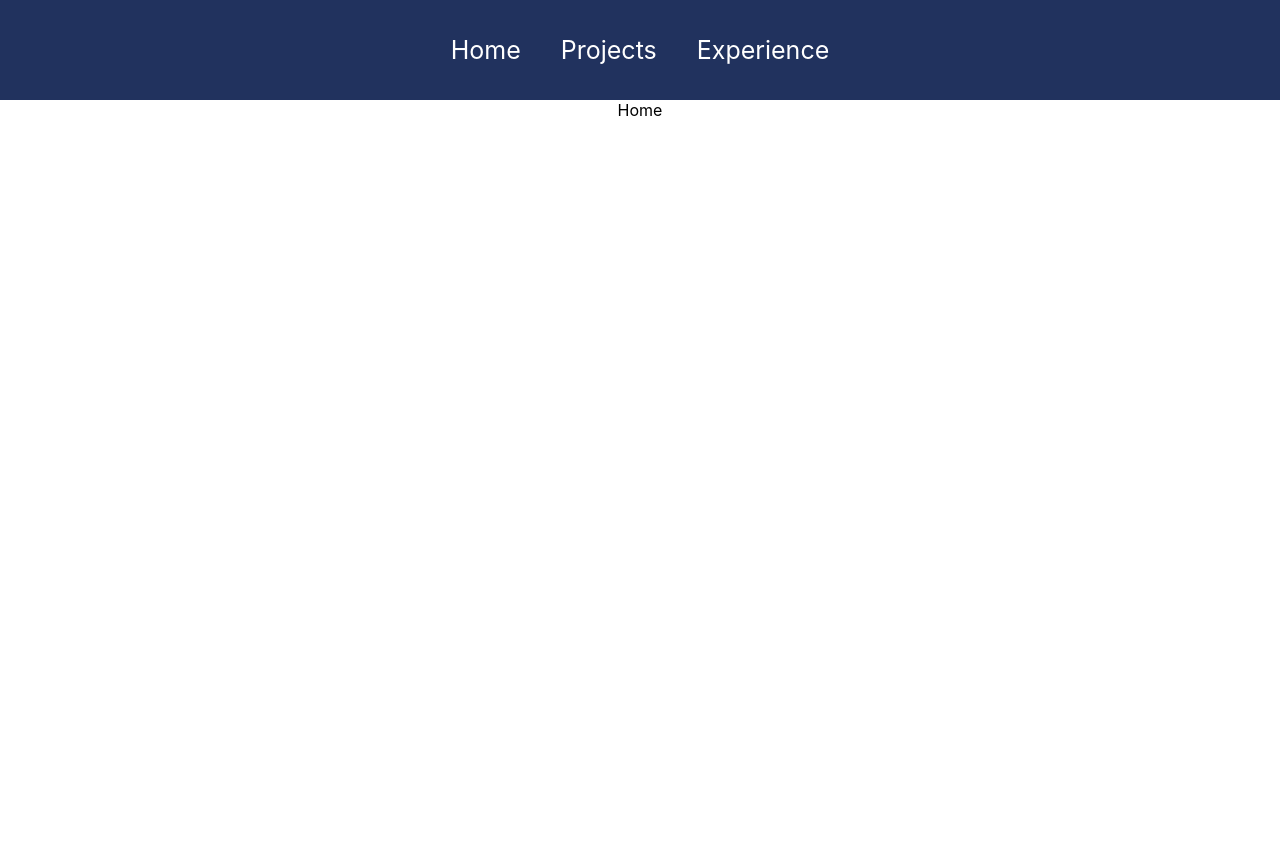
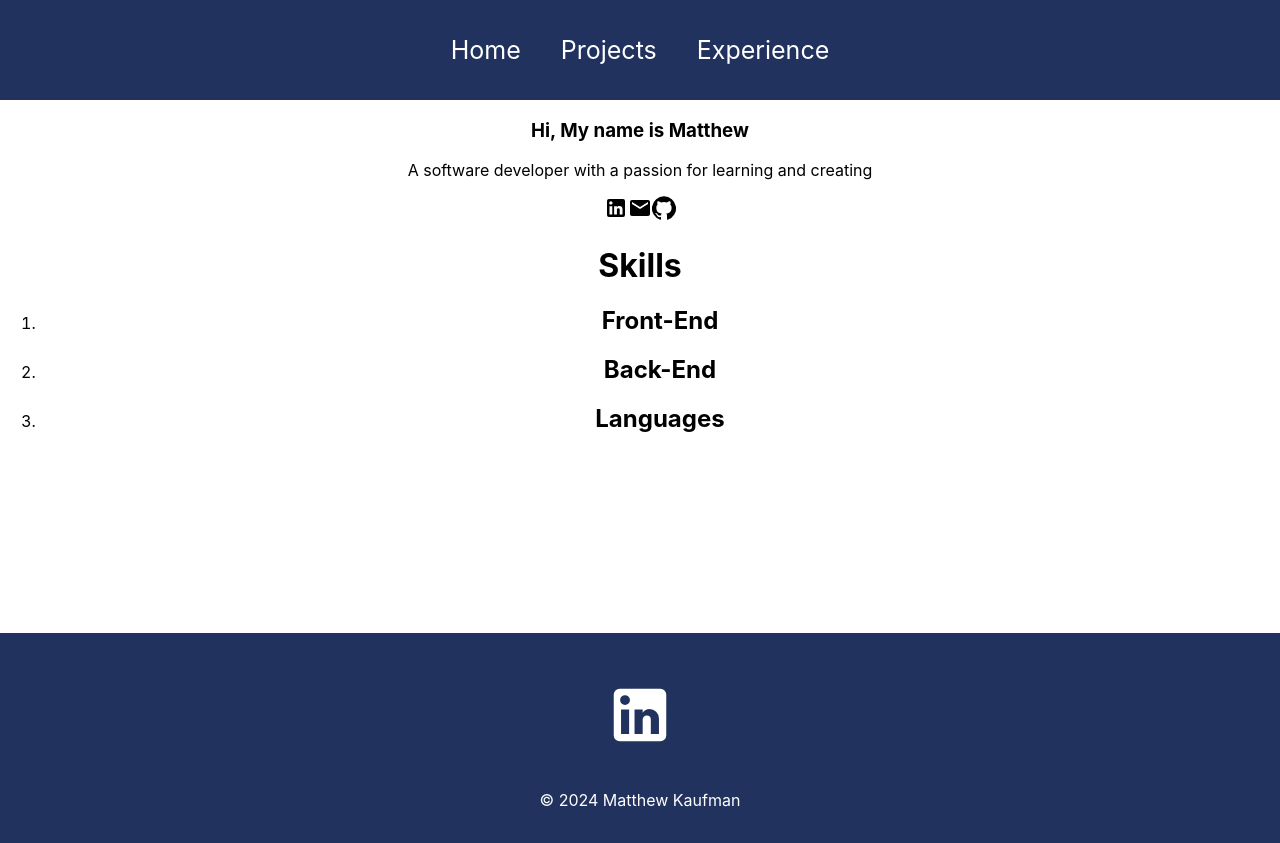
Before and after one commit to mkaufman385/personal-portfolio-site, a React (Create React App) app: page / in a window 1280 px wide. Before the commit the page ends 800 px from the top, so only its background shows below. Built offline with nearby package versions, Linux system fonts and the light colour scheme.

Commit message:
footer. home(wip), need to add skills list

```diff
--- a/src/App.js
+++ b/src/App.js
@@ -5,6 +5,7 @@ import Home from "./pages/Home";
 import Projects from "./pages/Projects";
 import Experience from "./pages/Experience";
 import Navbar from "./components/Navbar";
+import Footer from "./components/Footer";
 
 function App() {
   return (
@@ -16,6 +17,7 @@ function App() {
           <Route path="/projects" element={<Projects />} />
           <Route path="/experience" element={<Experience />} />
         </Routes>
+        <Footer />
       </Router>
     </div>
   );
--- /dev/null
+++ b/src/components/Footer.js
@@ -0,0 +1,18 @@
+import React from "react";
+import LinkedInIcon from "@material-ui/icons/LinkedIn";
+// import GithubIcon from "@material-ui/icons/GithubIcon";
+import "../styles/Footer.css";
+
+function Footer() {
+  return (
+    <div className="footer">
+      <div className="socialMedia">
+        <LinkedInIcon />
+        {/* <GithubIcon /> */}
+      </div>
+      <p>&copy; 2024 Matthew Kaufman</p>
+    </div>
+  );
+}
+
+export default Footer;
--- a/src/components/Navbar.js
+++ b/src/components/Navbar.js
@@ -1,15 +1,26 @@
-import React from "react";
-import { Link } from "react-router-dom";
+import React, { useEffect, useState } from "react";
+import { Link, useLocation } from "react-router-dom";
 import "../styles/Navbar.css";
-import Reorder from "@material-ui/icons/Reorder";
-// import Reorder from '@m'
+import ReorderIcon from "@material-ui/icons/Reorder";
 
 function Navbar() {
+  const [expandNavbar, setExpandNavbar] = useState(false);
+
+  const location = useLocation();
+
+  //USEEFFECT CLOSES HAMBURGER BUTTON AFTER MAKING A SELECTION
+  useEffect(() => {
+    setExpandNavbar(false);
+  }, [location]);
   return (
-    <div className="navbar">
+    <div className="navbar" id={expandNavbar ? "open" : "close"}>
       <div className="toggleButton">
-        <button>
-          <Reorder />
+        <button
+          onClick={() => {
+            setExpandNavbar((prev) => !prev);
+          }}
+        >
+          <ReorderIcon />
         </button>
       </div>
       <div className="links">
--- a/src/pages/Home.js
+++ b/src/pages/Home.js
@@ -1,7 +1,39 @@
 import React from "react";
+import LinkedInIcon from "@material-ui/icons/LinkedIn";
+import EmailIcon from "@material-ui/icons/Email";
+import GitHubIcon from "@material-ui/icons/GitHub";
 
 function Home() {
-  return <div>Home</div>;
+  return (
+    <div className="home">
+      <div className="about">
+        <h3>Hi, My name is Matthew</h3>
+        <div className="prompt">
+          <p>A software developer with a passion for learning and creating</p>
+          <LinkedInIcon />
+          <EmailIcon />
+          <GitHubIcon />
+        </div>
+      </div>
+      <div className="skills">
+        <h1>Skills</h1>
+        <ol className="list">
+          <li className="item">
+            <h2>Front-End</h2>
+            <span></span>
+          </li>
+          <li className="item">
+            <h2>Back-End</h2>
+            <span></span>
+          </li>
+          <li className="item">
+            <h2>Languages</h2>
+            <span></span>
+          </li>
+        </ol>
+      </div>
+    </div>
+  );
 }
 
 export default Home;
--- /dev/null
+++ b/src/styles/Footer.css
@@ -0,0 +1,28 @@
+.footer {
+  width: 100%;
+  height: 200px;
+  background: #21325e;
+  display: flex;
+  justify-content: center;
+  align-items: center;
+  flex-direction: column;
+  padding-top: 10px;
+  margin-top: 200px;
+}
+
+.socialMedia svg {
+  color: white;
+  margin: 20px;
+  font-size: 70px;
+  cursor: pointer;
+}
+
+.footer p {
+  color: white;
+}
+
+@media only screen and (max-width: 600px) {
+  .footer svg {
+    font-size: 50px;
+  }
+}
```
